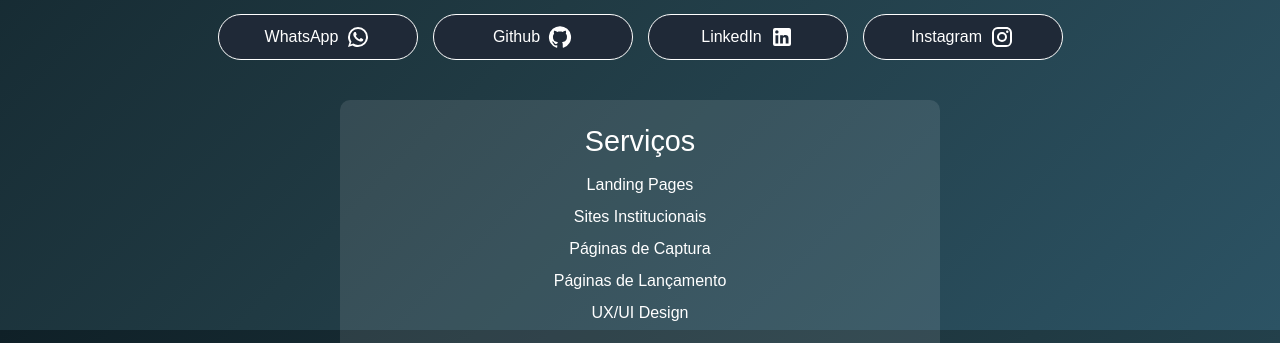
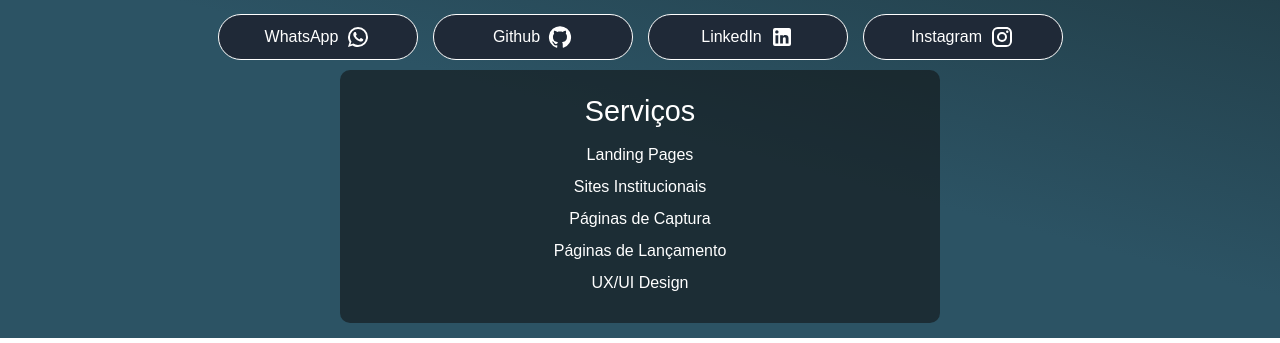
Before and after one commit to GuilhermeHRG/link-da-bio, a React (Vite) app: page / in a window 1280 px wide. Shown: the part 470-813 px from the top of the page. Built offline with nearby package versions, Linux system fonts and the light colour scheme.

Commit message:
alt front

```diff
--- a/src/pages/home/home.css
+++ b/src/pages/home/home.css
@@ -4,8 +4,10 @@ body {
     background-size: cover;
     color: #fff;
     margin: 0;
-    padding: 0;
-    background:linear-gradient(135deg, #0F2027, #203A43, #2C5364);
+    margin-bottom: 8px;
+    background:linear-gradient(195deg,  #2C5364,  #203A43, #2C5364, #2C5364);
+    background-repeat: repeat;
+
 }
 
 /* Manter outros estilos conforme necessário */
@@ -135,10 +137,10 @@ body {
 
 /* Seção de serviços */
 .section-services {
-    margin-top: 40px;
+    margin-top: 10px;
     width: 90%;
     max-width: 600px;
-    background: rgba(255, 255, 255, 0.1);
+    background: rgba(15, 15, 15, 0.549);
     padding: 20px;
     border-radius: 10px;
 }
```
